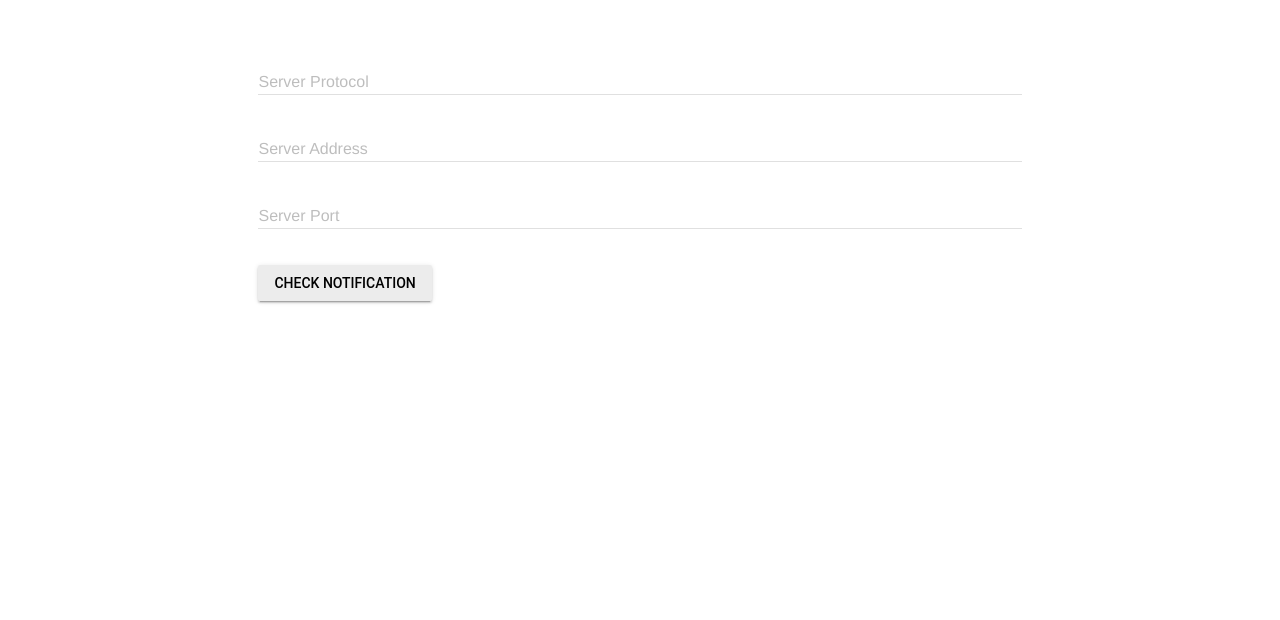
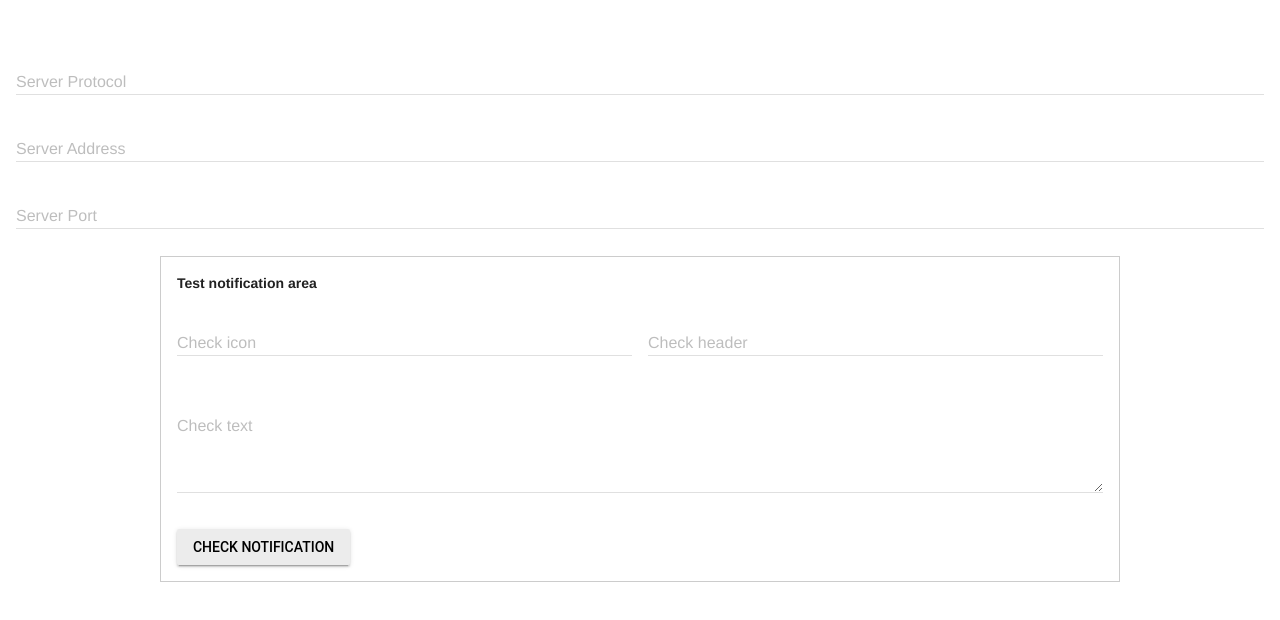
Before and after one commit to andrew72ru/nwjs-socket.io, a website with bundled scripts: page index.html in a window 1280 px wide. Built offline with nearby package versions, Linux system fonts and the light colour scheme; files whose address does not match are found by name.

Commit message:
Fields mark-up

```diff
--- a/index.html
+++ b/index.html
@@ -21,27 +21,50 @@
         </div>
         <div class="mdl-cell mdl-cell--12-col">
             <div class="mdl-textfield mdl-js-textfield mdl-textfield--floating-label">
-                    <input class="mdl-textfield__input" type="text" id="serverProrocol">
-                    <label class="mdl-textfield__label" for="serverProrocol">Server Protocol</label>
+                <input class="mdl-textfield__input" type="text" id="config_protocol">
+                <label class="mdl-textfield__label" for="config_protocol">Server Protocol</label>
             </div>
             <div class="mdl-textfield mdl-js-textfield mdl-textfield--floating-label">
-                    <input class="mdl-textfield__input" type="text" id="serverAddress">
-                    <label class="mdl-textfield__label" for="serverAddress">Server Address</label>
+                <input class="mdl-textfield__input" type="text" id="config_server">
+                <label class="mdl-textfield__label" for="config_server">Server Address</label>
             </div>
             <div class="mdl-textfield mdl-js-textfield mdl-textfield--floating-label">
-                    <input class="mdl-textfield__input" type="text" id="serverPort">
-                    <label class="mdl-textfield__label" for="serverPort">Server Port</label>
+                <input class="mdl-textfield__input" type="text" id="config_port">
+                <label class="mdl-textfield__label" for="config_port">Server Port</label>
+            </div>
+        </div>
+
+        <div class="mdl-grid" style="outline: 1px solid #ccc">
+            <div class="mdl-cell mdl-cell--12-col">
+                <strong>Test notification area</strong>
+            </div>
+            <div class="mdl-cell mdl-cell--6-col">
+                <div class="mdl-textfield mdl-js-textfield mdl-textfield--floating-label">
+                    <input class="mdl-textfield__input" type="text" id="config_check_icon">
+                    <label class="mdl-textfield__label" for="config_check_icon">Check icon</label>
+                </div>
+            </div>
+            <div class="mdl-cell mdl-cell--6-col">
+                <div class="mdl-textfield mdl-js-textfield mdl-textfield--floating-label">
+                    <input class="mdl-textfield__input" type="text" id="config_check_header">
+                    <label class="mdl-textfield__label" for="config_check_header">Check header</label>
                 </div>
             </div>
             <div class="mdl-cell mdl-cell--12-col">
-
+                <div class="mdl-textfield mdl-js-textfield mdl-textfield--floating-label">
+                    <textarea class="mdl-textfield__input" rows="4" type="text" id="config_check_text"></textarea>
+                    <label class="mdl-textfield__label" for="config_check_text">Check text</label>
+                </div>
+            </div>
+            <div class="mdl-cell mdl-cell--12-col">
                 <button id="notifyCheck" class="mdl-button mdl-js-button mdl-button--raised mdl-js-ripple-effect">
                     Check Notification
                 </button>
             </div>
+        </div>
+    </div>
     <div class="mdl-cell mdl-cell--12-col">
         <p id="errorPlace"></p>
-            </div>
     </div>
 </div>
 <div class="mdl-js-snackbar mdl-snackbar" id="snackbar-main">
```
Lines whose indentation alone changed are shown as unchanged.
